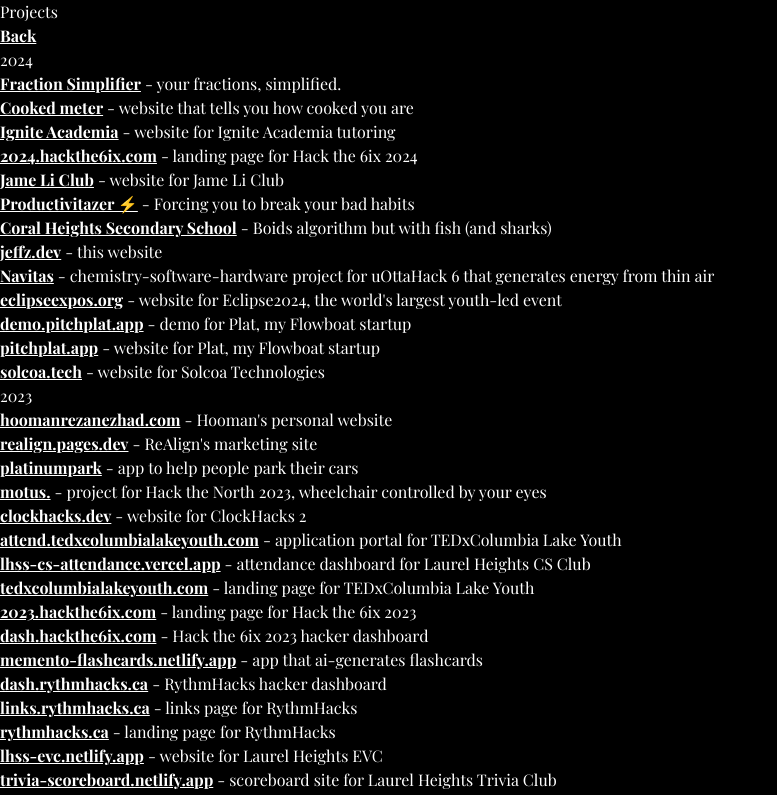
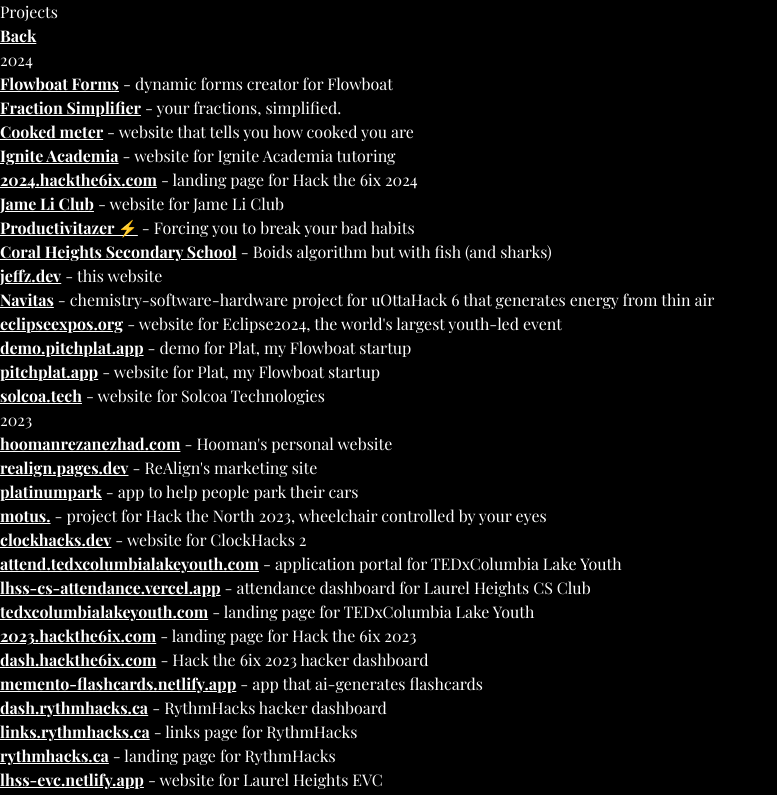
Before and after one commit to jeffrey-zang/jeffz.dev, a React (Vite) app: page /projects in a window 1280 px wide. Shown: the top 795 px of the page, without its empty margins (0-777 px from the left). Built offline with nearby package versions, Linux system fonts and the light colour scheme; a web font is replaced by a local one.

Commit message:
chore: update projects

```diff
--- a/src/components/Blog.jsx
+++ b/src/components/Blog.jsx
@@ -2,7 +2,7 @@ import { Link } from "react-router-dom";
 
 const Blog = ({ name, content }) => {
   return (
-    <div className="p-8 md:p-16">
+    <div className="p-8 md:p-16 max-w-[900px]">
       <div className="mb-8">
         <h1 className="text-4xl font-bold">{name}</h1>
         <Link to="/blog">Back</Link>
--- a/src/data/projects.data.js
+++ b/src/data/projects.data.js
@@ -1,5 +1,10 @@
 const projectsData = [
   "2024",
+  {
+    name: "Flowboat Forms",
+    href: "https://forms.flowboat.ca/",
+    about: "dynamic forms creator for Flowboat",
+  },
   {
     name: "Fraction Simplifier",
     href: "https://github.com/jeffrey-zang/Fraction-Simplifier",
@@ -8,12 +13,12 @@ const projectsData = [
   {
     name: "Cooked meter",
     href: "https://cooked-meter.vercel.app/",
-    about: "website that tells you how cooked you are"
+    about: "website that tells you how cooked you are",
   },
   {
     name: "Ignite Academia",
     href: "https://www.igniteacademia.ca/",
-    about: "website for Ignite Academia tutoring"
+    about: "website for Ignite Academia tutoring",
   },
   {
     name: "2024.hackthe6ix.com",
@@ -28,7 +33,7 @@ const projectsData = [
   {
     name: "Productivitazer ⚡️",
     href: "https://devpost.com/software/lostazer",
-    about: "Forcing you to break your bad habits"
+    about: "Forcing you to break your bad habits",
   },
   {
     name: "Coral Heights Secondary School",
```
